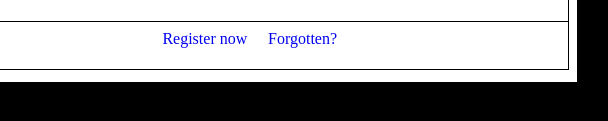
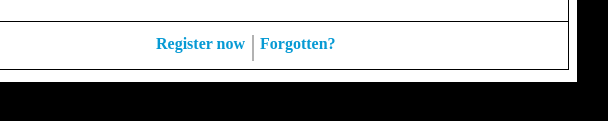
Before and after one commit to altinawiwaseem/login-page, a plain HTML site: page index.html in a window 1280 px wide. Shown: the part 421-542 px from the top of the page, 382-990 px from the left. Drawn offline with Linux system fonts and the light colour scheme.

Commit message:
adjusting the anchor tag in the buttom box

```diff
--- a/css/style.css
+++ b/css/style.css
@@ -221,15 +221,26 @@ fieldset {
 .bottom a {
   position: flex;
   text-decoration: none;
+  color: #069ad4;
+  font-weight: bold;
 }
 #reg {
   position: absolute;
-  top: 1rem;
-  left: 13.4rem;
+  top: 1.3rem;
+  left: 13rem;
   width: 6rem;
 }
 #forg {
   position: absolute;
-  top: 1rem;
-  left: 20rem;
+  top: 1.3rem;
+  left: 19.5rem;
 }
+#reg::after {
+  content: "";
+  border: 0.8px solid black;
+  opacity: 0.3;
+  position: absolute;
+  height: 1.5rem;
+  left: 6rem;
+}
+a
```
